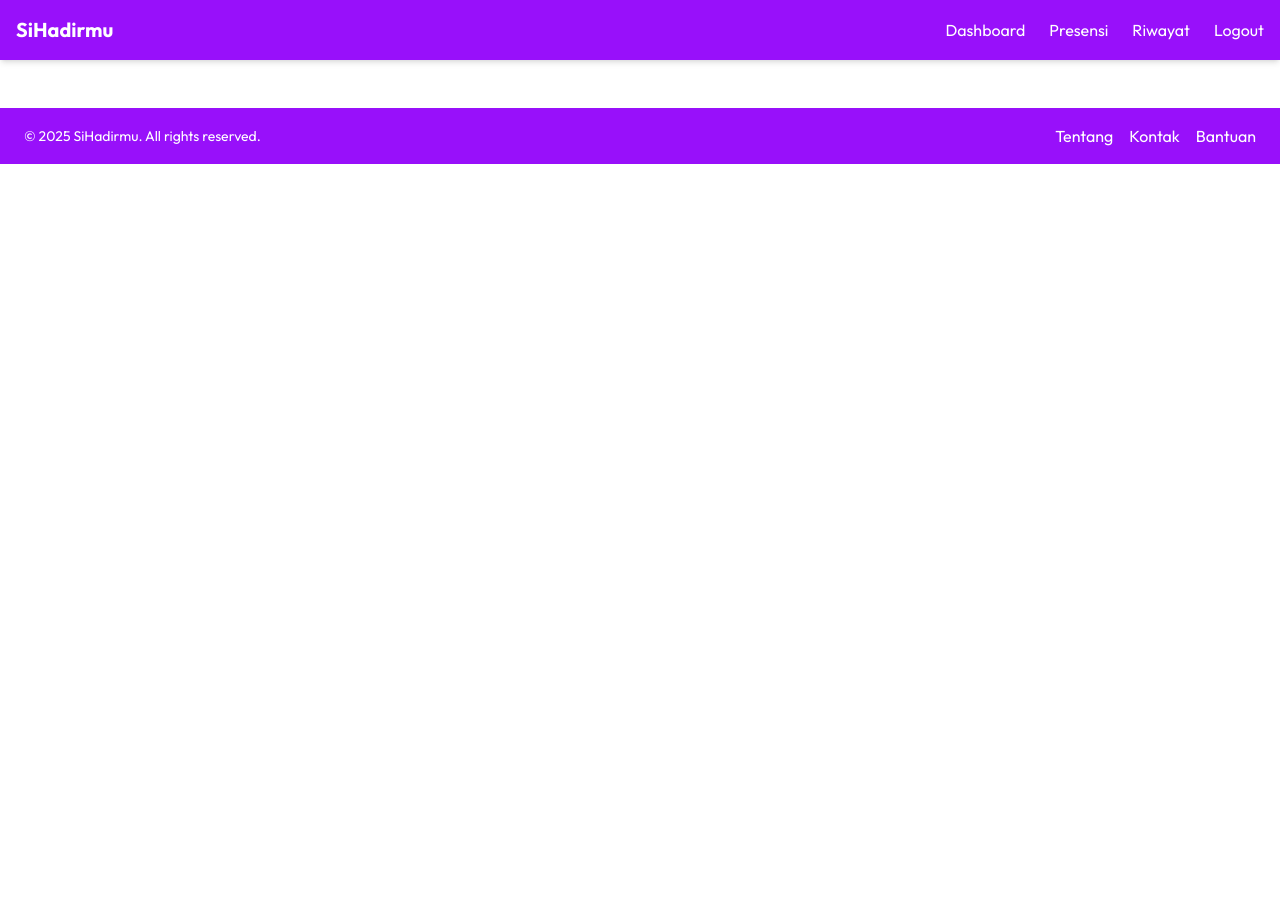
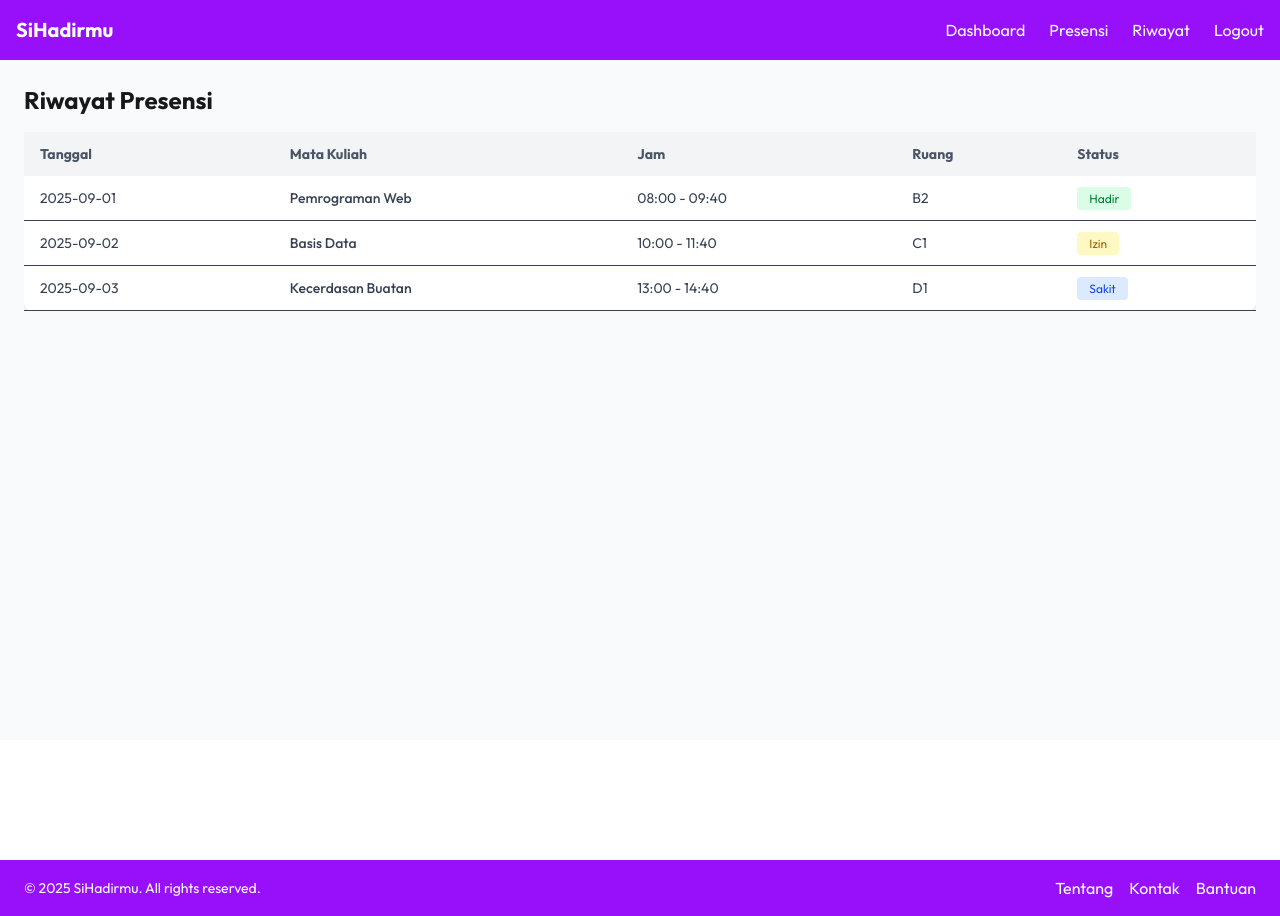
Before and after one commit to rizkicahyaa/si-hadirmu, a React (Vite) app in the folder frontend/: page /riwayat in a window 1280 px wide. Before the commit this address had no page. Before the commit the page ends 800 px from the top, so only its background shows below. Built offline with nearby package versions, Linux system fonts and the light colour scheme.

Commit message:
Add: Riwayat page

```diff
--- a/frontend/src/App.tsx
+++ b/frontend/src/App.tsx
@@ -4,6 +4,7 @@ import Dashboard from "./components/Dashboard";
 import Footer from "./components/Footer";
 import Navbar from "./components/Navbar";
 import Presensi from "./page/Presensi";
+import Riwayat from "./page/Riwayat";
 
 function App() {
     return (
@@ -19,6 +20,7 @@ function App() {
                     }
                 />
                 <Route path="/presensi" element={<Presensi />} />
+                <Route path="/riwayat" element={<Riwayat />} />
             </Routes>
             <Footer />
         </Router>
--- a/frontend/src/components/Footer.tsx
+++ b/frontend/src/components/Footer.tsx
@@ -1,6 +1,6 @@
 const Footer = () => {
     return (
-        <footer className="bg-purple-600 text-white mt-12">
+        <footer className="bg-purple-600 text-white">
             <div className="container mx-auto px-6 py-4 flex flex-col md:flex-row justify-between items-center">
                 <p className="text-sm">&copy; {new Date().getFullYear()} SiHadirmu. All rights reserved.</p>
                 <div className="flex space-x-4 mt-3 md:mt-0">
--- a/frontend/src/components/Navbar.tsx
+++ b/frontend/src/components/Navbar.tsx
@@ -22,7 +22,7 @@ const Navbar = () => {
                         </a>
                     </li>
                     <li>
-                        <a href="#" className="hover:text-gray-200">
+                        <a href="/riwayat" className="hover:text-gray-200">
                             Riwayat
                         </a>
                     </li>
--- /dev/null
+++ b/frontend/src/page/Riwayat.tsx
@@ -0,0 +1,66 @@
+export default function Riwayat() {
+    const dataRiwayat = [
+        {
+            id: 1,
+            matkul: "Pemrograman Web",
+            tanggal: "2025-09-01",
+            jam: "08:00 - 09:40",
+            ruang: "B2",
+            status: "Hadir",
+        },
+        {
+            id: 2,
+            matkul: "Basis Data",
+            tanggal: "2025-09-02",
+            jam: "10:00 - 11:40",
+            ruang: "C1",
+            status: "Izin",
+        },
+        {
+            id: 3,
+            matkul: "Kecerdasan Buatan",
+            tanggal: "2025-09-03",
+            jam: "13:00 - 14:40",
+            ruang: "D1",
+            status: "Sakit",
+        },
+    ];
+
+    return (
+        <div className="flex flex-col min-h-screen">
+            {/* Konten utama */}
+            <main className="p-6 bg-gray-50 min-h-[calc(100vh-120px)]">
+                <h2 className="text-2xl font-bold mb-4">Riwayat Presensi</h2>
+
+                <div className="overflow-x-auto">
+                    <table className="min-w-full bg-white rounded-lg shadow">
+                        <thead>
+                            <tr className="bg-gray-100 text-left text-sm font-semibold text-gray-600">
+                                <th className="py-3 px-4">Tanggal</th>
+                                <th className="py-3 px-4">Mata Kuliah</th>
+                                <th className="py-3 px-4">Jam</th>
+                                <th className="py-3 px-4">Ruang</th>
+                                <th className="py-3 px-4">Status</th>
+                            </tr>
+                        </thead>
+                        <tbody className="text-sm text-gray-700">
+                            {dataRiwayat.map((item) => (
+                                <tr key={item.id} className="border-b hover:bg-gray-50">
+                                    <td className="py-3 px-4">{item.tanggal}</td>
+                                    <td className="py-3 px-4 font-medium">{item.matkul}</td>
+                                    <td className="py-3 px-4">{item.jam}</td>
+                                    <td className="py-3 px-4">{item.ruang}</td>
+                                    <td className="py-3 px-4">
+                                        {item.status === "Hadir" && <span className="bg-green-100 text-green-700 px-3 py-1 rounded text-xs">Hadir</span>}
+                                        {item.status === "Izin" && <span className="bg-yellow-100 text-yellow-700 px-3 py-1 rounded text-xs">Izin</span>}
+                                        {item.status === "Sakit" && <span className="bg-blue-100 text-blue-700 px-3 py-1 rounded text-xs">Sakit</span>}
+                                    </td>
+                                </tr>
+                            ))}
+                        </tbody>
+                    </table>
+                </div>
+            </main>
+        </div>
+    );
+}
```
